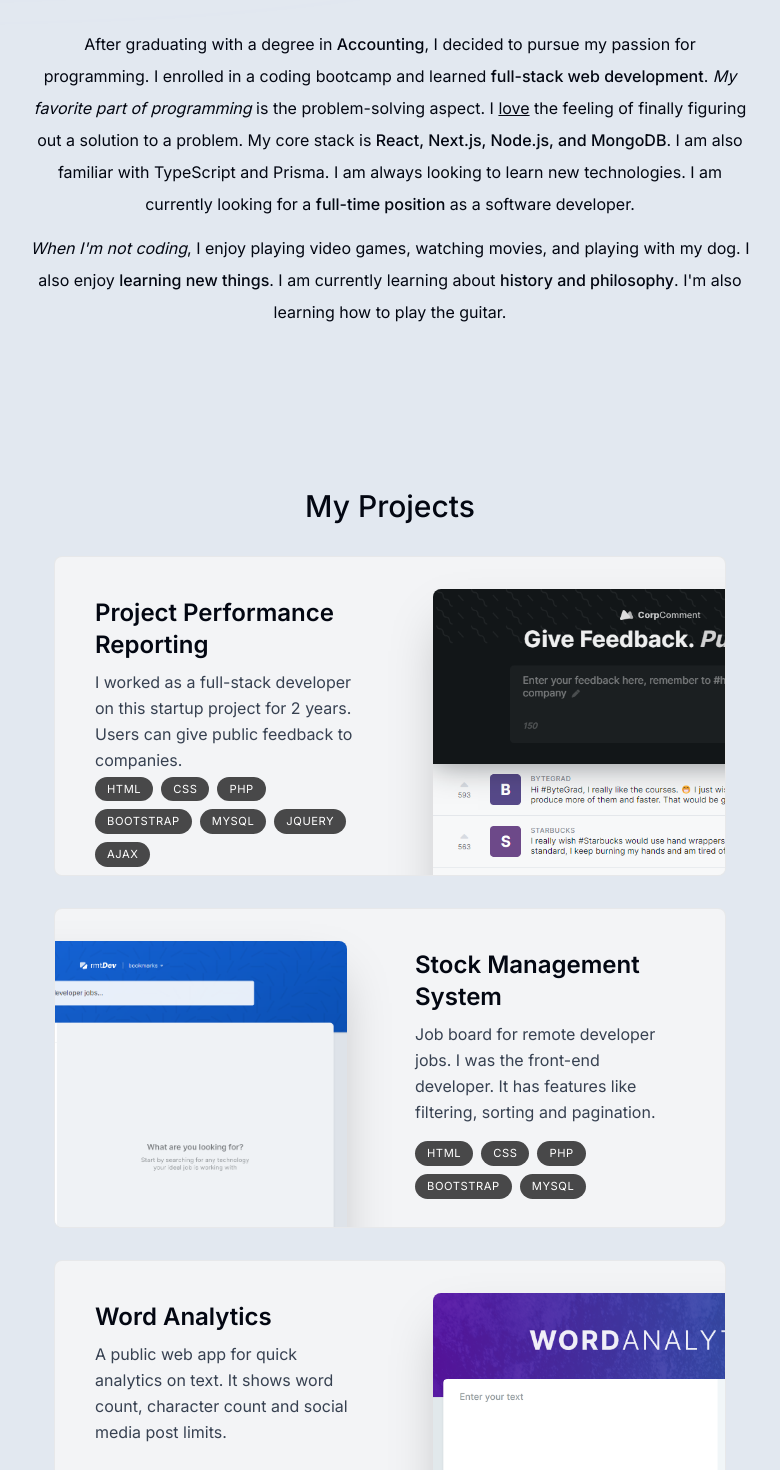
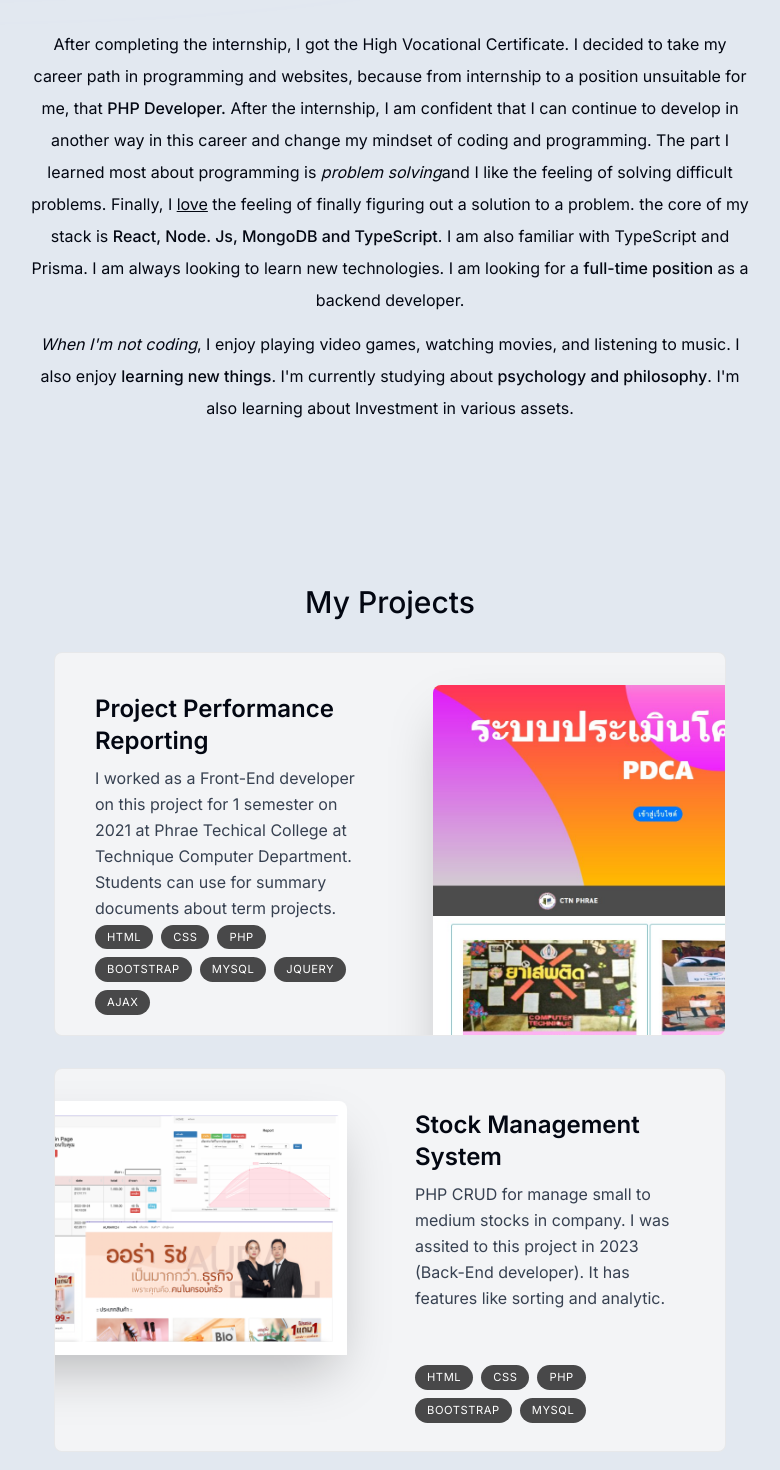
Before and after one commit to phonlapatS/Portfolio-with-React-Nextjs, a Next.js app: page / in a window 1280 px wide. Shown: the part 880-2350 px from the top of the page, without its empty margins (250-1030 px from the left). Built offline with nearby package versions, Linux system fonts and the light colour scheme.

Commit message:
13.1 Editing content and Project images

```diff
--- a/components/about.tsx
+++ b/components/about.tsx
@@ -21,30 +21,28 @@ export default function About() {
         <SectionHeading>About Me</SectionHeading>
 
          <p className="mb-3">
-        After graduating with a degree in{" "}
-        <span className="font-medium">Accounting</span>, I decided to pursue my
-        passion for programming. I enrolled in a coding bootcamp and learned{" "}
-        <span className="font-medium">full-stack web development</span>.{" "}
-        <span className="italic">My favorite part of programming</span> is the
-        problem-solving aspect. I <span className="underline">love</span> the
-        feeling of finally figuring out a solution to a problem. My core stack
-        is{" "}
+        After completing the internship, I got the High Vocational Certificate. I decided to take my career path in programming and websites,
+        because from internship to a position unsuitable for me, that{" "}
+        <span className="font-medium">PHP Developer.</span> After the internship,
+        I am confident that I can continue to develop in another way in this career and change my mindset of coding and programming. {" "}
+        {/* <span className="font-medium"></span>.{" "} */}
+        The part I learned most about programming is <span className="italic">problem solving</span>
+        and I like the feeling of solving difficult problems. Finally, I <span className="underline">love</span> the feeling of finally figuring out a solution to a problem.
+        the core of my stack is{" "}
         <span className="font-medium">
-          React, Next.js, Node.js, and MongoDB
+          React, Node. Js, MongoDB and TypeScript
         </span>
-        . I am also familiar with TypeScript and Prisma. I am always looking to
-        learn new technologies. I am currently looking for a{" "}
-        <span className="font-medium">full-time position</span> as a software
-        developer.
+        . I am also familiar with TypeScript and Prisma. I am always looking to learn new technologies.
+        I am looking for a{" "}
+        <span className="font-medium">full-time position</span> as a backend developer.
       </p>
 
       <p>
-        <span className="italic">When I'm not coding</span>, I enjoy playing
-        video games, watching movies, and playing with my dog. I also enjoy{" "}
-        <span className="font-medium">learning new things</span>. I am currently
-        learning about{" "}
-        <span className="font-medium">history and philosophy</span>. I'm also
-        learning how to play the guitar.
+        <span className="italic">When I'm not coding</span>, I enjoy playing video games, watching movies, and listening to music.
+         I also enjoy{" "}
+        <span className="font-medium">learning new things</span>. I'm currently
+        studying about{" "}
+        <span className="font-medium">psychology and philosophy</span>. I'm also learning about Investment in various assets.
       </p>
         </motion.section>
   );
--- a/components/intro.tsx
+++ b/components/intro.tsx
@@ -67,7 +67,7 @@ export default function Intro() {
           <span className="font-bold">Back-end developer</span> with{" "}
           <span className="font-bold">1 years</span> of experience. I enjoy
           building <span className="italic">sites & apps</span>. My focus is{" "}
-          <span className="underline">React (Next.js), MongoDB and Go </span>.
+          <span className="underline">React, MongoDB and Go</span>.
         </motion.h1>
 
                   <motion.div className='flex flex-col sm:flex-row items-center justify-center
--- a/components/project.tsx
+++ b/components/project.tsx
@@ -29,7 +29,7 @@ export default function Project({
 >
     <section
             className='bg-gray-100 max-w-[42rem] border border-black/5
-            overflow-hidden rounded-lg sm:pr-8 relative sm:h-[20rem]
+            overflow-hidden rounded-lg sm:pr-8 relative sm:h-[24rem]
              hover:bg-gray-200 transition sm:group-even:pl-8
             dark:bg-white/10 dark:hover:bg-white/20 dark:text-white
     '>
--- a/lib/data.ts
+++ b/lib/data.ts
@@ -2,9 +2,9 @@ import React from "react";
 import { CgWorkAlt } from "react-icons/cg";
 import { FaReact } from "react-icons/fa";
 import { LuGraduationCap } from "react-icons/lu";
-import corpcommentImg from "@/public/corpcomment.png";
-import rmtdevImg from "@/public/rmtdev.png";
-import wordanalyticsImg from "@/public/wordanalytics.png";
+import corpcommentImg1 from "@/public/project1.jpg";
+import corpcommentImg2 from "@/public/project2.png";
+import corpcommentImg3 from "@/public/wordanalytics.png";
 
 export const links = [
   {
@@ -64,24 +64,24 @@ export const projectsData = [
   {
     title: "Project Performance Reporting",
     description:
-      "I worked as a full-stack developer on this startup project for 2 years. Users can give public feedback to companies.",
+      "I worked as a Front-End developer on this project for 1 semester on 2021 at Phrae Techical College at Technique Computer Department. Students can use for summary documents about term projects.",
     tags: ["HTML", "CSS", "PHP", "Bootstrap", "MySQL", "Jquery", "Ajax"],
-    imageUrl: corpcommentImg,
+    imageUrl: corpcommentImg1,
   },
   {
     title: "Stock Management System",
     description:
-      "Job board for remote developer jobs. I was the front-end developer. It has features like filtering, sorting and pagination.",
+      "PHP CRUD for manage small to medium stocks in company. I was assited to this project in 2023 (Back-End developer). It has features like sorting and analytic.",
     tags: ["HTML", "CSS", "PHP", "Bootstrap", "MySQL"],
-    imageUrl: rmtdevImg,
+    imageUrl: corpcommentImg2,
   },
-  {
-    title: "Word Analytics",
-    description:
-      "A public web app for quick analytics on text. It shows word count, character count and social media post limits.",
-    tags: ["React", "Next.js", "SQL", "Tailwind", "Framer"],
-    imageUrl: wordanalyticsImg,
-  },
+  // {
+  //   title: "Word Analytics",
+  //   description:
+  //     "A public web app for quick analytics on text. It shows word count, character count and social media post limits.",
+  //   tags: ["React", "Next.js", "SQL", "Tailwind", "Framer"],
+  //   imageUrl: corpcommentImg3,
+  // },
 
 ] as const;
 
```
Also changed, not shown: public/project1.jpg (added), public/project2.png (added).
